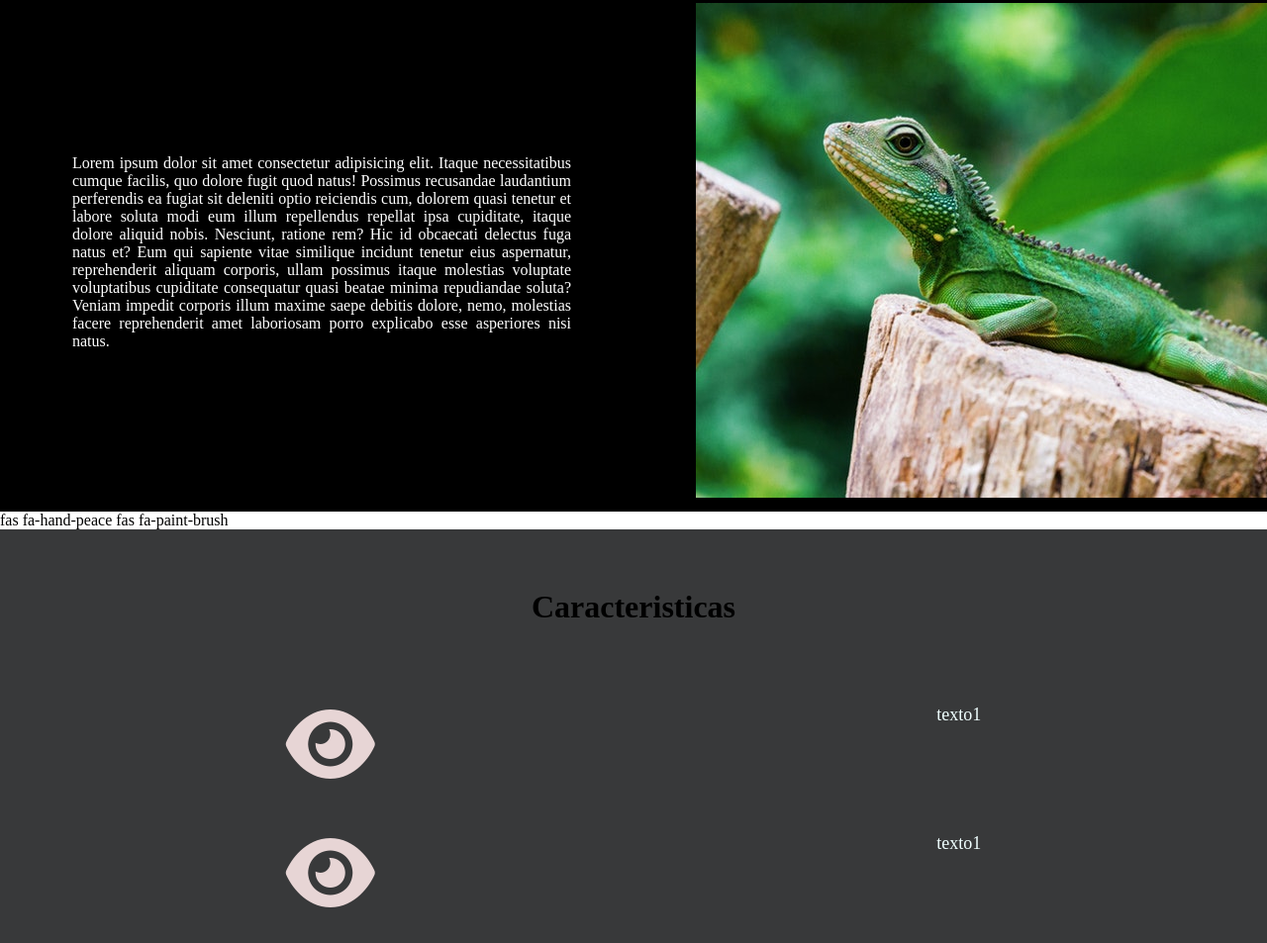
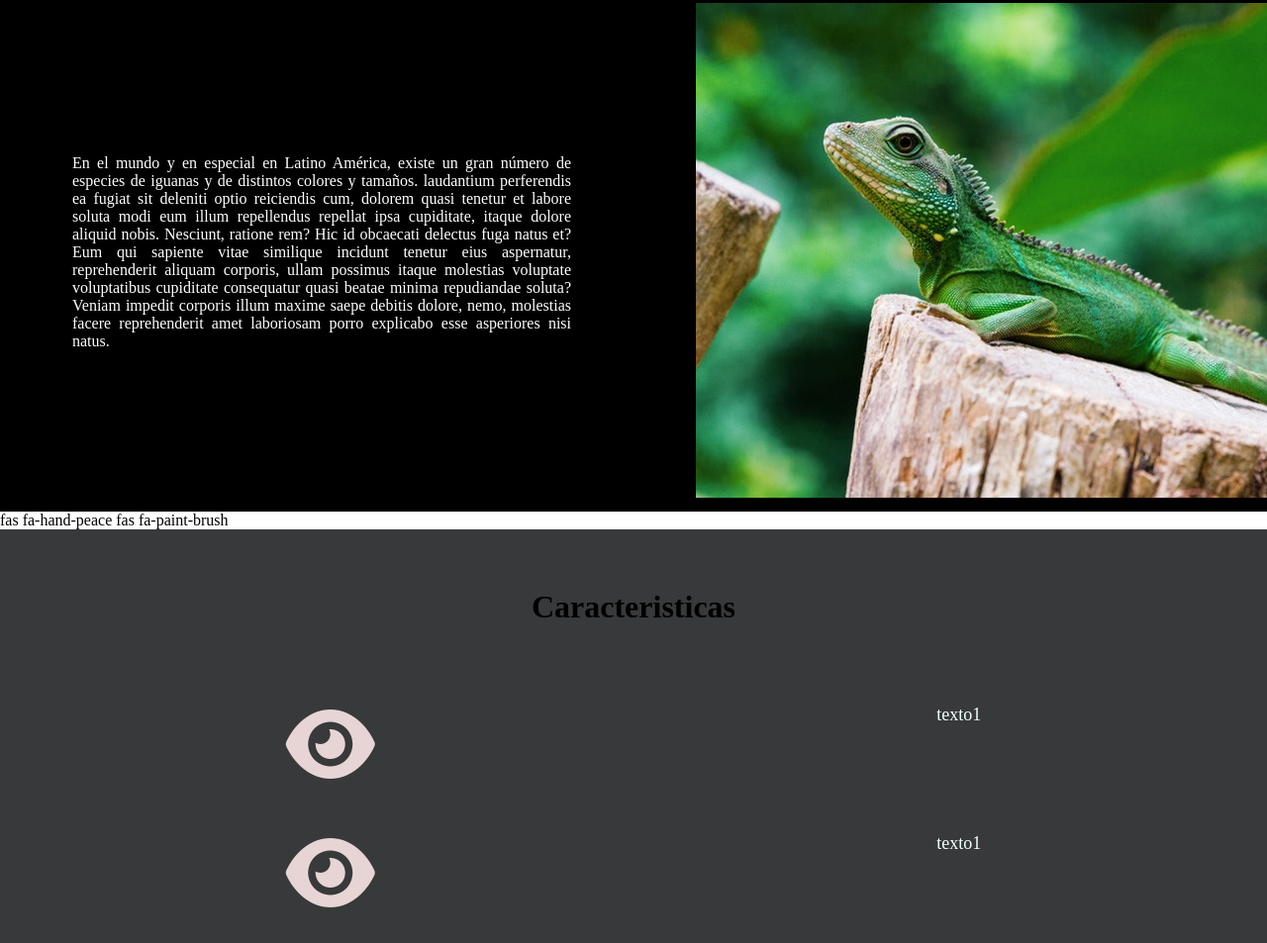
Before and after one commit to Furufufa/chokkanbonsai.github.io, a plain HTML site: page index.html in a window 1280 px wide. Shown: the part 818-1771 px from the top of the page at 99% size. Drawn offline with Linux system fonts and the light colour scheme.

Commit message:
Update index.html
Se agregan líneas de textos, describiendo a las Iguanas

```diff
--- a/index.html
+++ b/index.html
@@ -3,7 +3,7 @@
   <head>
     <meta charset="UTF-8" />
     <meta name="viewport" content="width=device-width, initial-scale=1.0" />
-    <title>Document</title>
+    <title>Iguanas Landpage</title>
     <link rel="stylesheet" href="./assets/css/style.css" />
     <link
       rel="stylesheet"
@@ -19,9 +19,9 @@
       <div class="primer-cuarto">
         <div class="texto">
           <p>
-            Lorem ipsum dolor sit amet consectetur adipisicing elit. Itaque
-            necessitatibus cumque facilis, quo dolore fugit quod natus! Possimus
-            recusandae laudantium perferendis ea fugiat sit deleniti optio
+            En el mundo y en especial en Latino América, existe un
+            gran número de especies de iguanas y de distintos colores
+            y tamaños. laudantium perferendis ea fugiat sit deleniti optio
             reiciendis cum, dolorem quasi tenetur et labore soluta modi eum
             illum repellendus repellat ipsa cupiditate, itaque dolore aliquid
             nobis. Nesciunt, ratione rem? Hic id obcaecati delectus fuga natus
```
